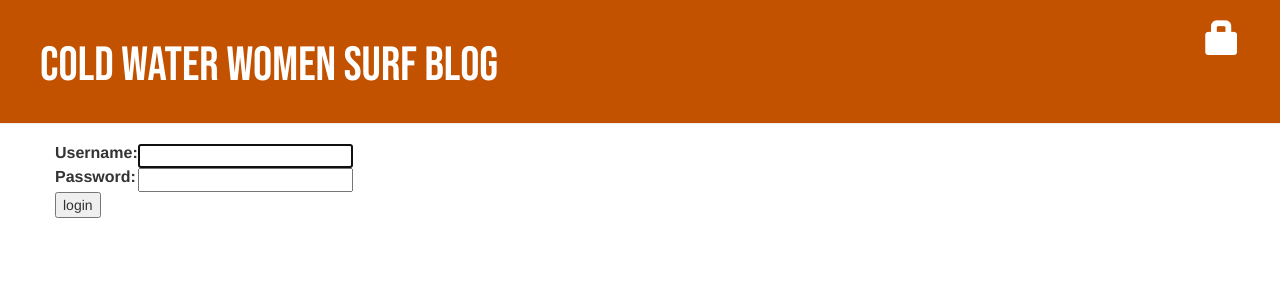
After one commit to sara6/sigs_blog, a Django app: page /accounts/login/ in a window 1280 px wide. The commit adds this page. Shown: the top 300 px of the page. Run offline with Django 3.2, Linux system fonts and the light colour scheme; some libraries are stand-ins or nearby versions.

Commit message:
login and logout added, decorators added for post security

```diff
--- a/blog/templates/blog/base.html
+++ b/blog/templates/blog/base.html
@@ -14,6 +14,9 @@
     {% if user.is_authenticated %}
       <a href="{% url 'post_new' %}" class="top-menu"><span class="glyphicon glyphicon-plus"></span></a>
       <a href="{% url 'post_draft_list' %}" class="top-menu"><span class="glyphicon glyphicon-edit"></span></a>
+      <p class="top-menu">Hello {{ user.username }} <small>(<a href="{% url 'logout' %}">Log out</a>)</small></p>
+    {% else %}
+            <a href="{% url 'login' %}" class="top-menu"><span class="glyphicon glyphicon-lock"></span></a>
     {% endif %}
       <h1><a href="{% url 'post_list' %}">Cold Water Women Surf Blog</a></h1>
   </div>
--- /dev/null
+++ b/blog/templates/registration/login.html
@@ -0,0 +1,24 @@
+{% extends "blog/base.html" %}
+
+{% block content %}
+    {% if form.errors %}
+        <p>Your username and password didn't match. Please try again.</p>
+    {% endif %}
+
+    <form method="post" action="{% url 'login' %}">
+    {% csrf_token %}
+        <table>
+        <tr>
+            <td>{{ form.username.label_tag }}</td>
+            <td>{{ form.username }}</td>
+        </tr>
+        <tr>
+            <td>{{ form.password.label_tag }}</td>
+            <td>{{ form.password }}</td>
+        </tr>
+        </table>
+
+        <input type="submit" value="login" />
+        <input type="hidden" name="next" value="{{ next }}" />
+    </form>
+{% endblock %}
--- a/mysurfsite/settings.py
+++ b/mysurfsite/settings.py
@@ -121,3 +121,5 @@ USE_TZ = True
 
 STATIC_URL = '/static/'
 STATIC_ROOT = os.path.join(BASE_DIR, 'static')
+
+LOGIN_REDIRECT_URL = '/'
--- a/mysurfsite/urls.py
+++ b/mysurfsite/urls.py
@@ -15,9 +15,11 @@ Including another URLconf
 """
 from django.contrib import admin
 from django.urls import path, include
-
+from django.contrib.auth import views
 
 urlpatterns = [
     path('admin/', admin.site.urls),
+    path('accounts/login/', views.LoginView.as_view(), name="login"),
+    path('accounts/logout/', views.LogoutView.as_view(next_page='/'), name='logout'),
     path('', include('blog.urls')),
 ]
```
Also changed, not shown: blog/views.py (+6 -1 lines).
